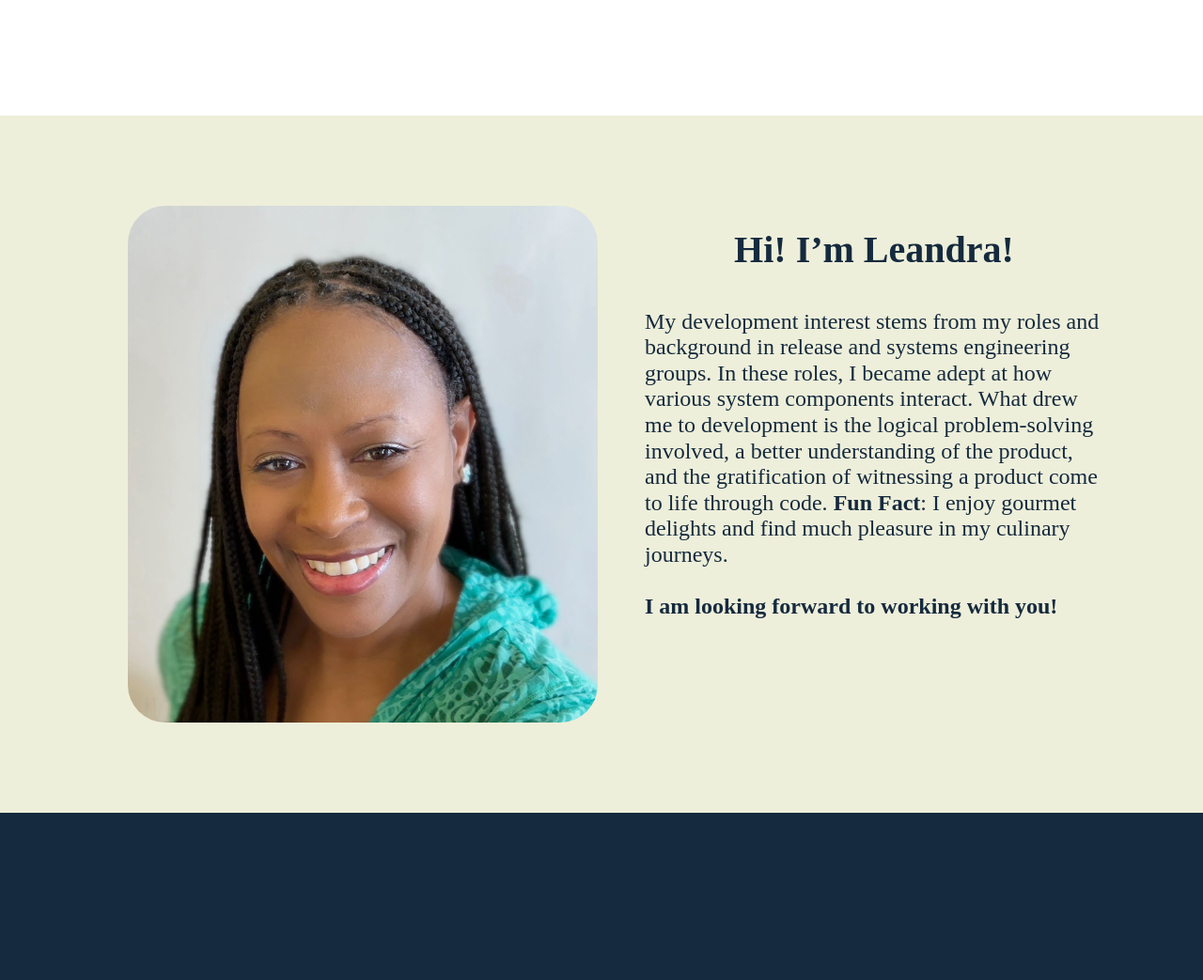
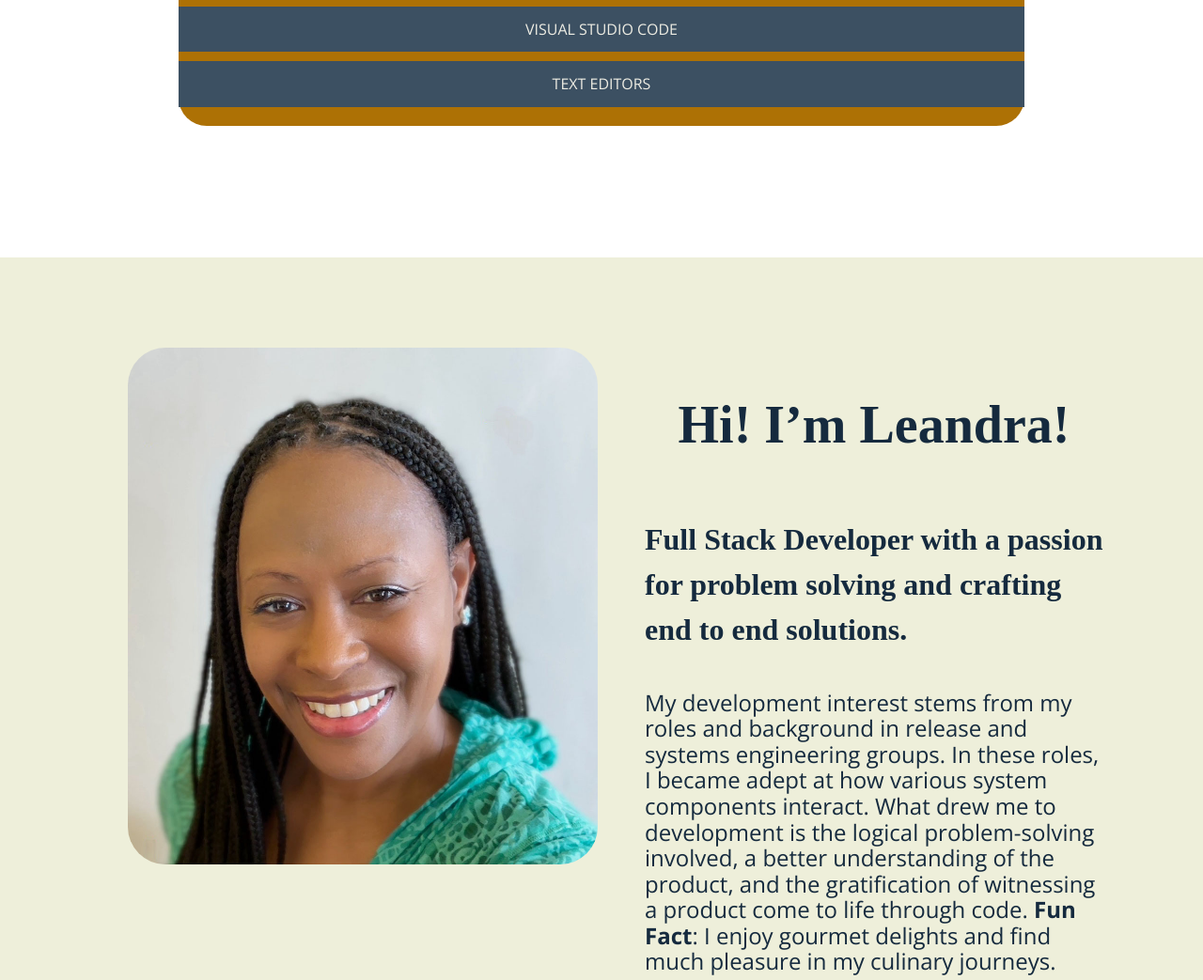
Before and after one commit to lee77carter/meet-lee, a website built with webpack: page index.html in a window 1280 px wide. Shown: the part 3384-4427 px from the top of the page at 94% size. Built offline with nearby package versions, Linux system fonts and the light colour scheme; files whose address does not match are found by name; a web font is replaced by a local one.

Commit message:
Added target job title, fixed header sizes, and added new font.

```diff
--- a/css/main.css
+++ b/css/main.css
@@ -86,10 +86,12 @@ textarea {
 
 /******** GLOBAL STYLES ********/
 body {
-  font-family: 'Roboto Serif', serif;
+  /* font-family: 'Roboto Serif', serif; */
+  font-family: 'Open Sans', sans-serif;
   color: #152A3E;
 }
 
+/******** HEADER STYLES ********/
 header,
 #work,
 #skills,
@@ -101,7 +103,6 @@ footer {
   flex-flow: row wrap;
 }
 
-/******** HEADER STYLES ********/
 header {
   background-color: #152A3E;
   padding-top: 30px;
@@ -137,6 +138,17 @@ h3 {
   display: block;
 }
 
+h1,
+h2,
+h3,
+h4,
+h5,
+h6 {
+  font-family: 'Alike', serif;
+  line-height: 1.5;
+  width: 100%;
+}
+
 .home-title {
   color: #cac691
 }
@@ -163,6 +175,20 @@ ol {
   list-style-type: none;
   margin: 0;
   padding: 0;
+}
+
+a {
+  text-decoration: none;
+  color: #cac691;
+  text-align: center;
+  border-radius: 5px;
+  text-transform: uppercase;
+  padding: 5px;
+}
+
+a:hover {
+  color: #152a3e;
+  background-color: #cac691;
 }
 
 #contact-link:hover {
@@ -244,26 +270,10 @@ img {
 }
 
 #about {
-  display: flex;
-  justify-content: center;
-  text-align: center;
   padding-top: 30px;
   padding-bottom: 60px;
   background-color: #eeefda;
-}
-
-a {
-  text-decoration: none;
-  color: #cac691;
-  text-align: center;
-  border-radius: 5px;
-  text-transform: uppercase;
-  padding: 5px;
-}
-
-a:hover {
-  color: #152a3e;
-  background-color: #cac691;
+  width: 100%;
 }
 
 .project-link {
@@ -545,6 +555,12 @@ footer a:hover {
     font-size: larger;
   }
 
+  .about-info h4 {
+    text-align: left;
+    margin: 0 0 60px 0;
+    font-size: 1.25rem;
+  }
+
   /******** BOTTOM SECTION ********/
   footer {
     padding: 140px 0;
@@ -590,6 +606,12 @@ footer a:hover {
 
 
   /* Style adjustments for viewports that meet the condition */
+}
+
+@media only screen and (min-width: 1024px) {
+  .about-info h3 {
+    font-size: 3.5rem;
+  }
 }
 
 @media only screen and (min-width: 1200px) {
@@ -683,6 +705,11 @@ footer a:hover {
     text-align: center;
     margin: 0;
     width: 90%;
+  }
+
+  .about-info h4 {
+    margin: 40px 0;
+    font-size: 2rem;
   }
 
   .about-text {
--- a/index.html
+++ b/index.html
@@ -183,6 +183,7 @@
             </figure>
             <div class="about-info">
               <h3>Hi! I’m Leandra!</h3>
+              <h4>Full Stack Developer with a passion for problem solving and crafting end to end solutions.</h4>
               <p class="about-text">My development interest stems from my roles and background in release and systems
                 engineering groups. In these roles, I became adept at how various system components interact. What drew
                 me to development is the logical problem-solving involved, a better understanding of the product, and
```
